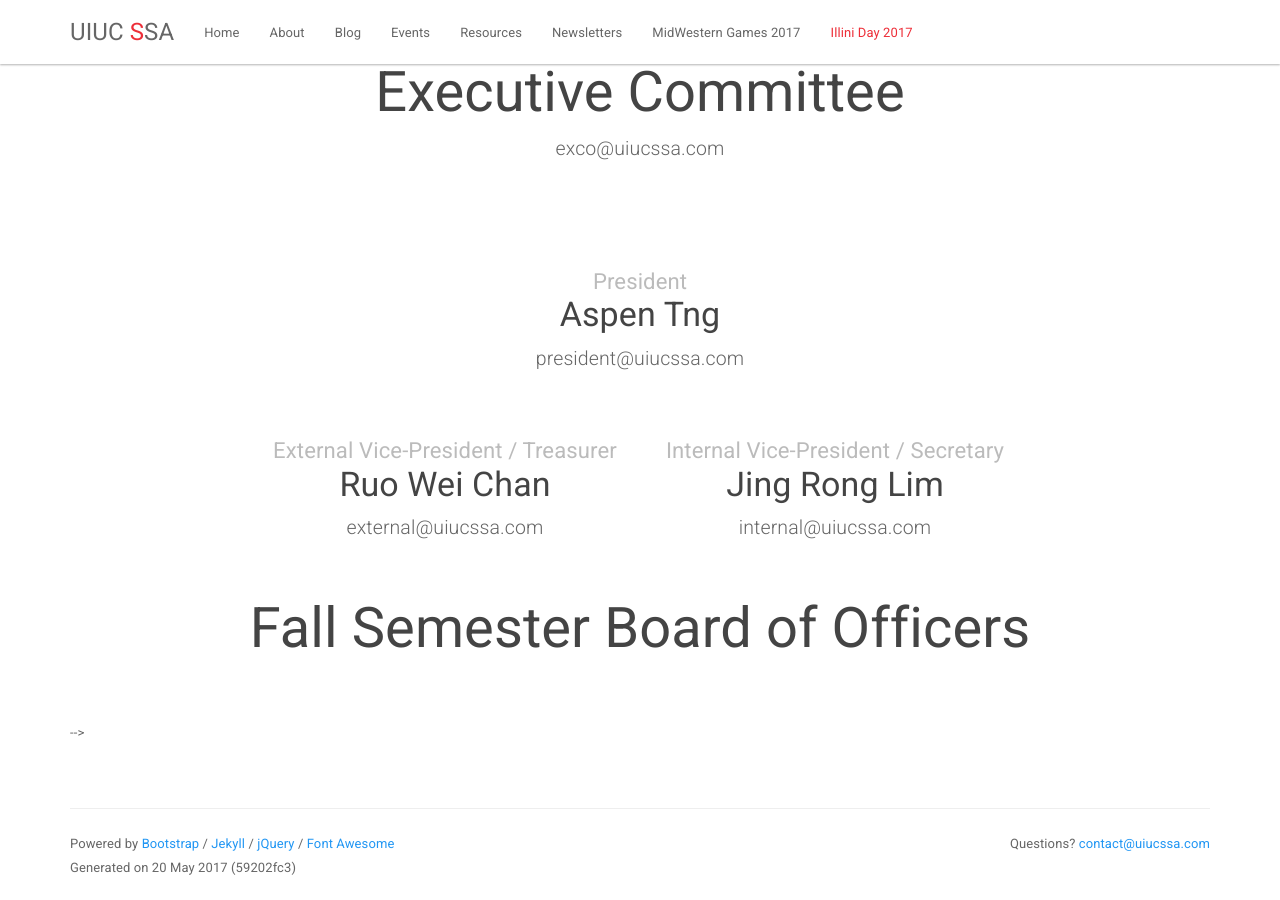
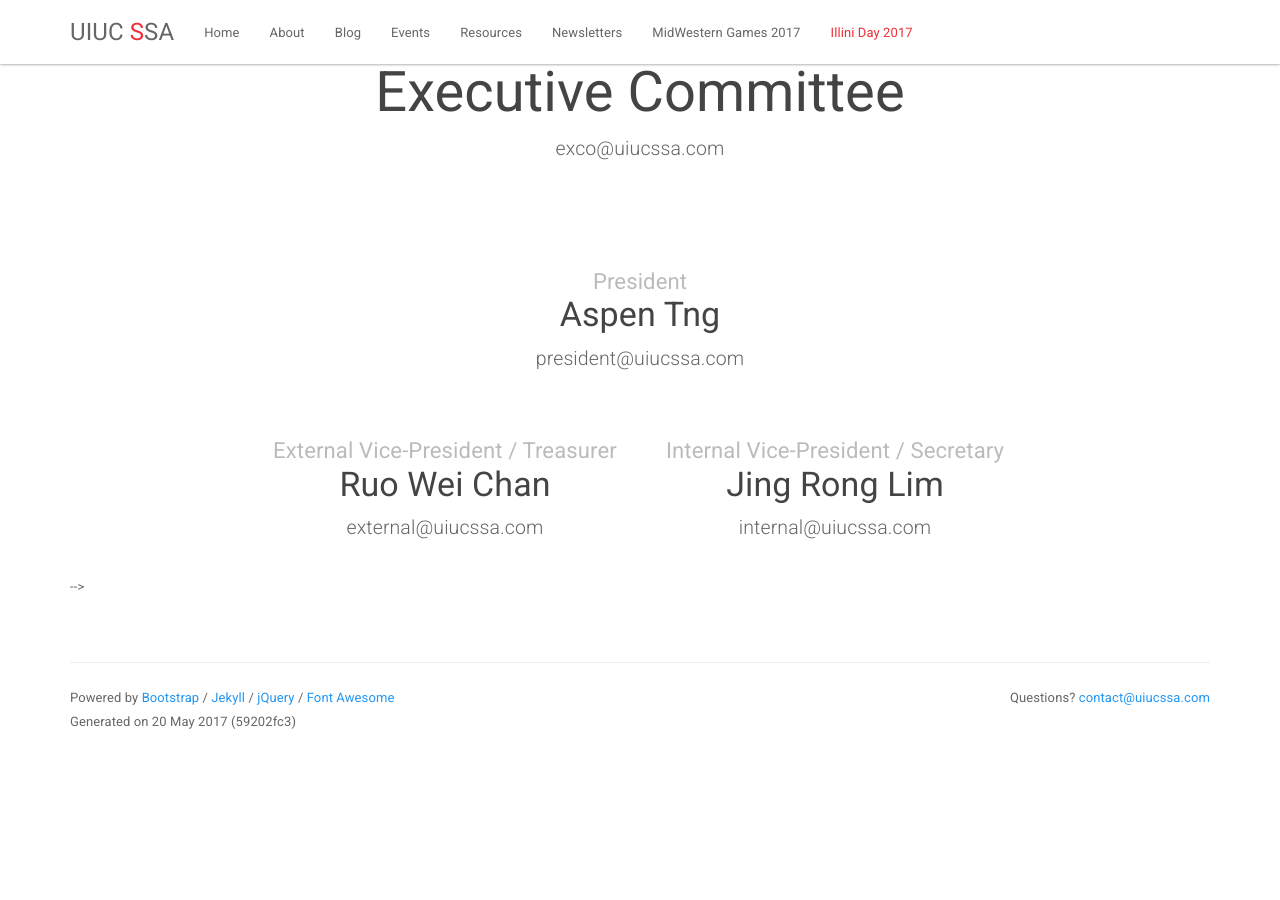
Before and after one commit to uiucssa/uiucssa.github.io, a Jekyll site: the page built from about.html, in a window 1280 px wide and 900 px high, scrolled down 992 px. Built offline with Jekyll 4.4.1, drawn with Linux system fonts in a browser that asks for light colours; after the commit the page ends 1746 px from its top, so only the background shows below that.

Commit message:
Update about.html

```diff
--- a/about.html
+++ b/about.html
@@ -143,11 +143,11 @@ title: About Us
     </div>
 </div>
  -->
-<div style="padding-bottom: 50px;">
+<!-- <div style="padding-bottom: 50px;">
     <h1 class="text-center">
         Fall Semester Board of Officers
     </h1>
-</div>
+</div> -->
 
 <!-- <div class="row" style="padding-bottom: 50px;">
     <div class="row">
```
